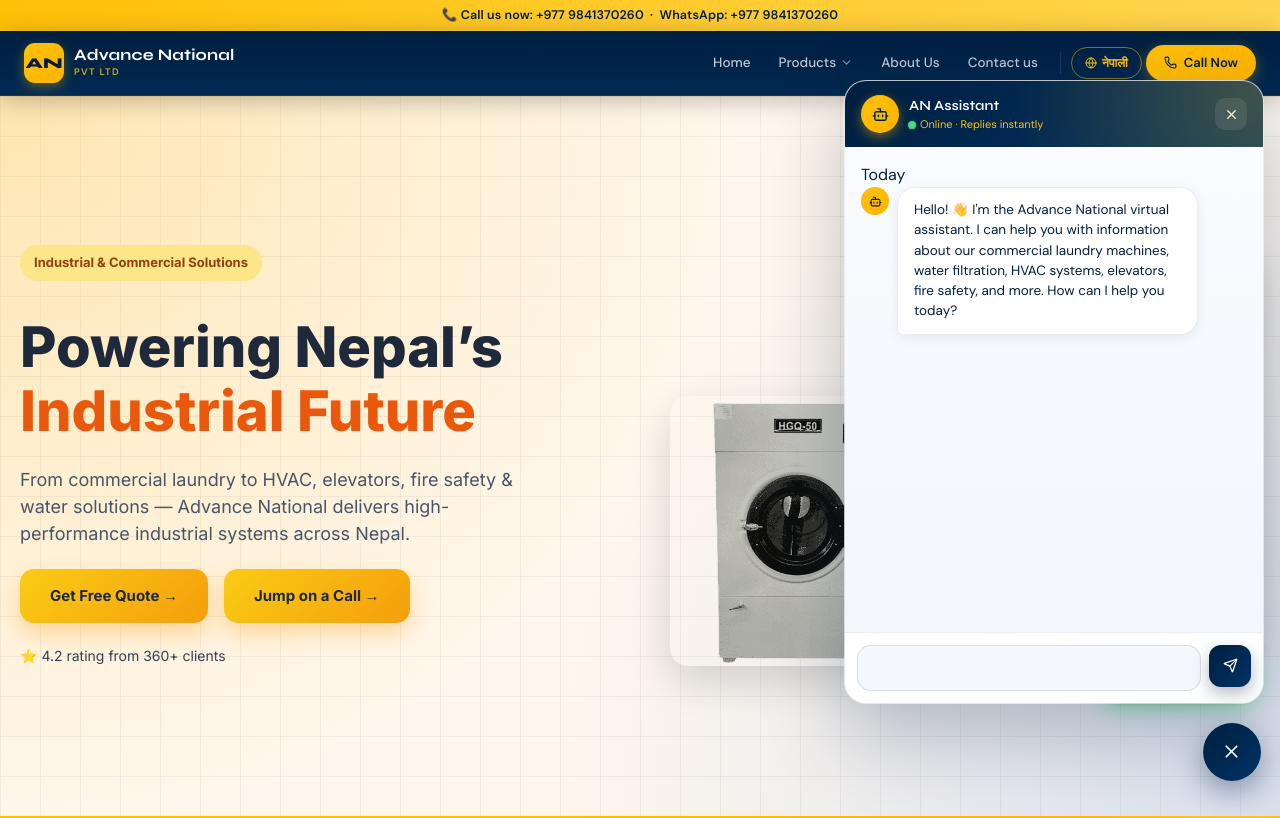
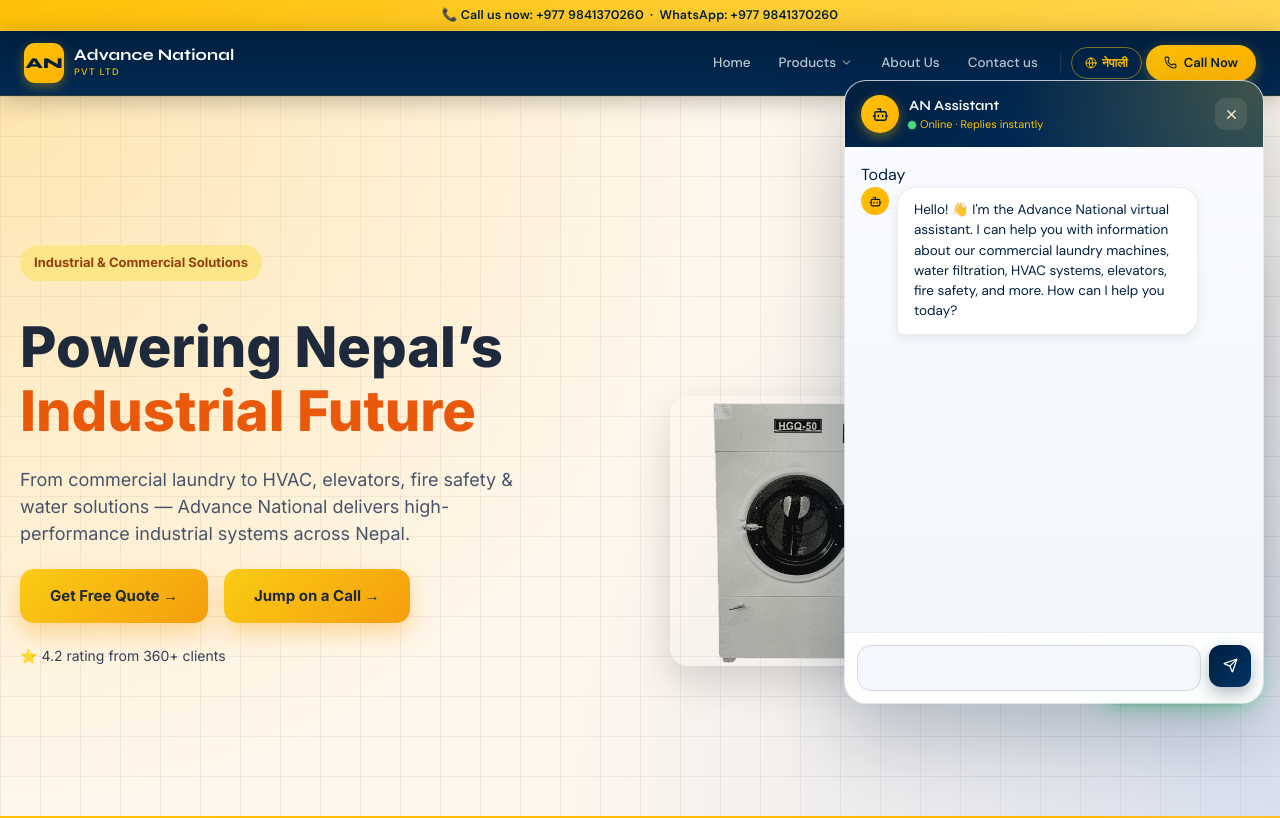
Before and after one commit to Abhayshah020/001_nepal_aqua_experts, a Next.js app: page / in a window 1280 px wide. Shown: the top 818 px of the page. Built offline with nearby package versions, Linux system fonts and the light colour scheme.

Commit message:
first commit

```diff
--- a/src/components/ChatBot.tsx
+++ b/src/components/ChatBot.tsx
@@ -159,10 +159,12 @@
       )}
 
       {/* FAB */}
-      <button onClick={() => setIsOpen(!isOpen)} className="an-fab">
-        {isOpen ? <X size={21} /> : <MessageCircle size={21} />}
-        {!isOpen && <span className="an-fab-badge">AI</span>}
-      </button>
+      {!isOpen && (
+        <button onClick={() => setIsOpen(!isOpen)} className="an-fab">
+          <MessageCircle size={21} />
+          <span className="an-fab-badge">AI</span>
+        </button>
+      )}
     </div>
   );
 }
```
